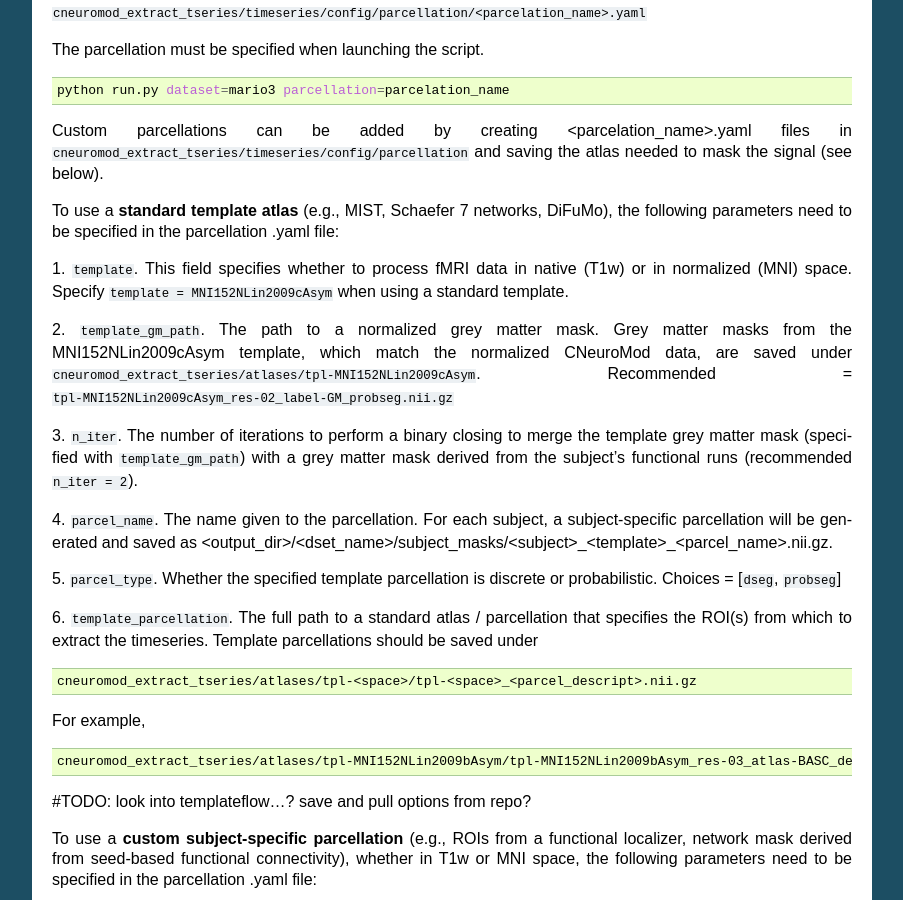
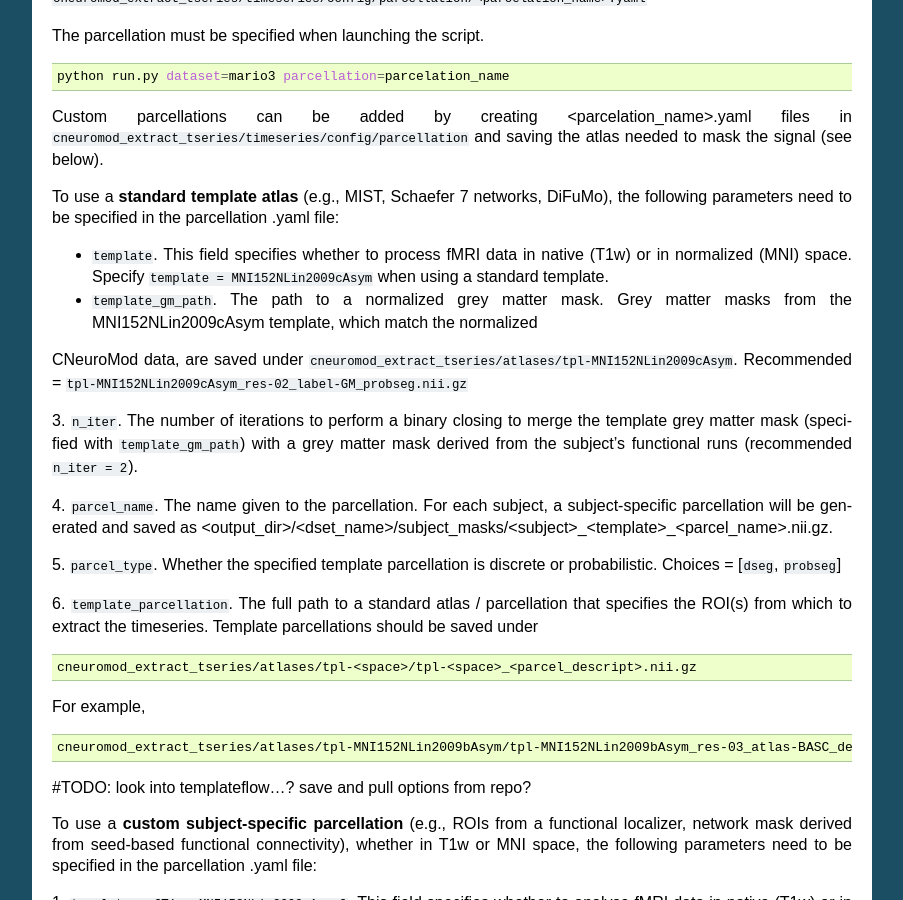
Before and after one commit to courtois-neuromod/cneuromod_extract_tseries, a Sphinx documentation site: the page built from docs/running.rst, in a window 1280 px wide and 900 px high, scrolled down 2575 px. Shown: the whole window, without its empty margins (198-1101 px from the left). Built offline with Sphinx 7.4.7, drawn with Linux system fonts in a browser that asks for light colours; some of the changed text lies outside the part shown.

Commit message:
Update running.rst

```diff
--- a/docs/running.rst
+++ b/docs/running.rst
@@ -93,7 +93,6 @@ By default, the script will process all subjects whose data are found under
 To limit the analysis to a subset of subjects, override the ``subject_list: null``
 parameter in ``cneuromod_extract_tseries/timeseries/config/base.yaml`` when
 launching the script.
-
 ::
    python run.py dataset=friends subject_list=[01,02,03] parcellation=mist444
 
@@ -163,15 +162,9 @@ needed to mask the signal (see below).
 To use a **standard template atlas** (e.g., MIST, Schaefer 7 networks, DiFuMo),
 the following parameters need to be specified in the parcellation .yaml file:
 
-1. ``template``. This field specifies whether to process fMRI data in native (T1w)
-or in normalized (MNI) space. Specify ``template = MNI152NLin2009cAsym`` when
-using a standard template.
-
-2. ``template_gm_path``. The path to a normalized grey matter mask. Grey matter
-masks from the MNI152NLin2009cAsym template, which match the normalized
-CNeuroMod data, are saved under
-``cneuromod_extract_tseries/atlases/tpl-MNI152NLin2009cAsym``.
-Recommended = ``tpl-MNI152NLin2009cAsym_res-02_label-GM_probseg.nii.gz``
+* ``template``. This field specifies whether to process fMRI data in native (T1w) or in normalized (MNI) space. Specify ``template = MNI152NLin2009cAsym`` when using a standard template.
+* ``template_gm_path``. The path to a normalized grey matter mask. Grey matter masks from the MNI152NLin2009cAsym template, which match the normalized
+CNeuroMod data, are saved under ``cneuromod_extract_tseries/atlases/tpl-MNI152NLin2009cAsym``. Recommended = ``tpl-MNI152NLin2009cAsym_res-02_label-GM_probseg.nii.gz``
 
 3. ``n_iter``. The number of iterations to perform a binary closing to merge the
 template grey matter mask (specified with ``template_gm_path``) with a grey matter
```
